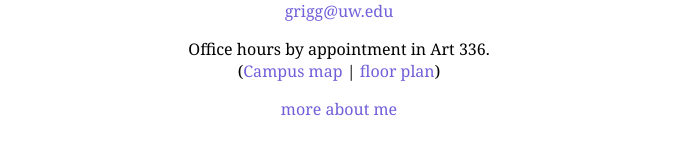
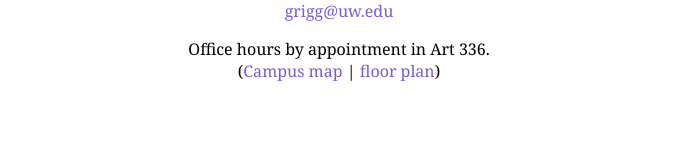
Before and after one commit to nathangrigg/website, a Jekyll site: the page built from index.md, in a window 1280 px wide. Shown: the part 477-632 px from the top of the page, without its empty margins (301-978 px from the left). Built offline with Jekyll 4.4.1, drawn with Linux system fonts in a browser that asks for light colours; nearby versions of some CDN libraries.

Commit message:
Fixed viewport, removed scripts

```diff
--- a/_layouts/default.html
+++ b/_layouts/default.html
@@ -10,23 +10,8 @@
 	{% endif %}
 
     <!--loading js before css to work-around webkit background drawing bug-->
-    <!--Make Internet Explorer recognize HTML5 tags-->
-    <!--[if lt IE 9]>
-    <script src="http://html5shiv.googlecode.com/svn/trunk/html5.js"></script>
-    <![endif]-->
-    <!--jquery for enabling collapsing lists-->
-    <script type="text/javascript" src="http://code.jquery.com/jquery-1.5.1.min.js">
-	</script>
-    <!--various functions for collapsing menus, proxifying links, etc-->
-    <script type ="text/javascript" src="{{ site.url }}files/js/functions.js">
-	</script>
-
-	<!--mathjax script for displaying latex maths-->
-	<script src="https://d3eoax9i5htok0.cloudfront.net/mathjax/latest/MathJax.js?config=TeX-AMS-MML_HTMLorMML" type="text/javascript"></script>
+	<meta name="viewport" content="width=700">
     <link rel="stylesheet" href="{{ site.url }}/files/css/style.css" />
-    <!--[if !IE]>-->
-    		<meta name="viewport" content="width=device-width, initial-scale=1.0" />
-    <!--[endif]-->
     <link rel="shortcut icon" href="{{ site.url }}files/img/infinity.png" />
     <link rel="apple-touch-icon" href="{{ site.url }}files/img/iphone-icon.png" />
 
--- a/index.md
+++ b/index.md
@@ -17,14 +17,3 @@ Seattle, WA 98195-4350<br/>
 {% include office-hours.html %}
 
 </div>
-
-<div id="more-about-me">
-<p><a href="me/" onclick="moreMe(); return false">more about me</a></p>
-</div>
-
-
-<div id="me">
-
-{% include me.html %}
-
-</div>
```
Also changed, not shown: other parts of _layouts/default.html (+11 -0 lines), other parts of index.md (+1 -1 lines), _includes/scripts.html (added, +9 -0 lines).
